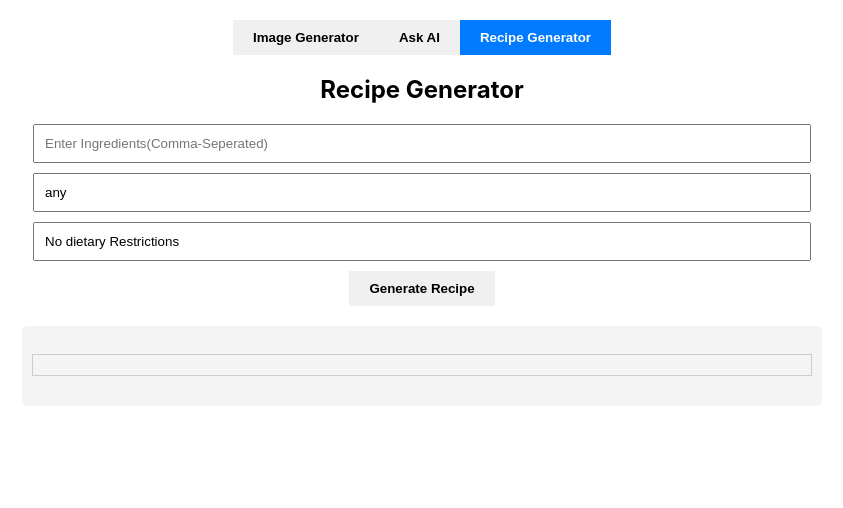
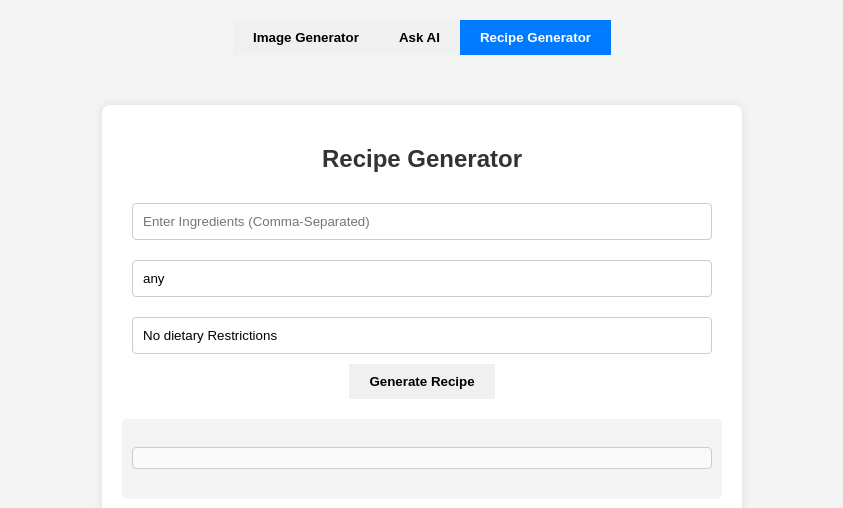
Before and after one commit to Reddy0018/spring-ai-demo-react, a React (Create React App) app: page / in a window 1280 px wide. Both pictures are taken after a click on the button "Recipe Generator". Shown: the top 508 px of the page, without its empty margins (218-1061 px from the left). Built offline with nearby package versions, Linux system fonts and the light colour scheme.

Commit message:
Improved CSS
Improved CSS

```diff
--- a/src/Componenets/RecipeGenerator.css
+++ b/src/Componenets/RecipeGenerator.css
@@ -1,9 +1,59 @@
+body {
+    font-family: Arial, sans-serif;
+    background-color: #f4f4f4;
+    margin: 0;
+    padding: 0;
+}
+
+.container {
+    max-width: 600px;
+    margin: 50px auto;
+    padding: 20px;
+    background-color: #fff;
+    box-shadow: 0 0 10px rgba(0, 0, 0, 0.1);
+    border-radius: 8px;
+}
+
+h2 {
+    text-align: center;
+    color: #333;
+}
+
+input[type="text"] {
+    width: calc(100% - 20px);
+    padding: 10px;
+    margin: 10px 0;
+    border: 1px solid #ccc;
+    border-radius: 4px;
+    box-sizing: border-box;
+}
+
+/* button {
+    width: 100%;
+    padding: 10px;
+    background-color: #3498db;
+    color: #fff;
+    border: none;
+    border-radius: 4px;
+    cursor: pointer;
+    font-size: 16px;
+} */
+
+button:hover {
+    background-color: #2980b9;
+}
+
+.output {
+    margin-top: 20px;
+    text-align: center;
+}
+
 .spinner {
     border: 16px solid #f3f3f3; /* Light grey */
     border-top: 16px solid #3498db; /* Blue */
     border-radius: 50%;
-    width: 90px;
-    height: 90px;
+    width: 120px;
+    height: 120px;
     animation: spin 2s linear infinite;
     margin: 20px auto; /* Center the spinner */
 }
@@ -12,3 +62,12 @@
     0% { transform: rotate(0deg); }
     100% { transform: rotate(360deg); }
 }
+
+.recipe-text {
+    white-space: pre-wrap;
+    text-align: left;
+    background-color: #f9f9f9;
+    padding: 10px;
+    border: 1px solid #ccc;
+    border-radius: 4px;
+}
--- a/src/Componenets/RecipeGenerator.js
+++ b/src/Componenets/RecipeGenerator.js
@@ -22,9 +22,9 @@ function RecipeGenerator() {
     };
 
     return (
-        <div>
+        <div className="container">
             <h2>Recipe Generator</h2>
-            <input type="text" value={ingredients} onChange={(e) => setIngredients(e.target.value)} placeholder="Enter Ingredients(Comma-Seperated)" />
+            <input type="text" value={ingredients} onChange={(e) => setIngredients(e.target.value)} placeholder="Enter Ingredients (Comma-Separated)" />
             <input type="text" value={cuisine} onChange={(e) => setCuisine(e.target.value)} placeholder="Enter Cuisine Type" />
             <input type="text" value={dietaryRestictions} onChange={(e) => setDietaryRestictions(e.target.value)} placeholder="Enter Dietary Restrictions" />
 
```
